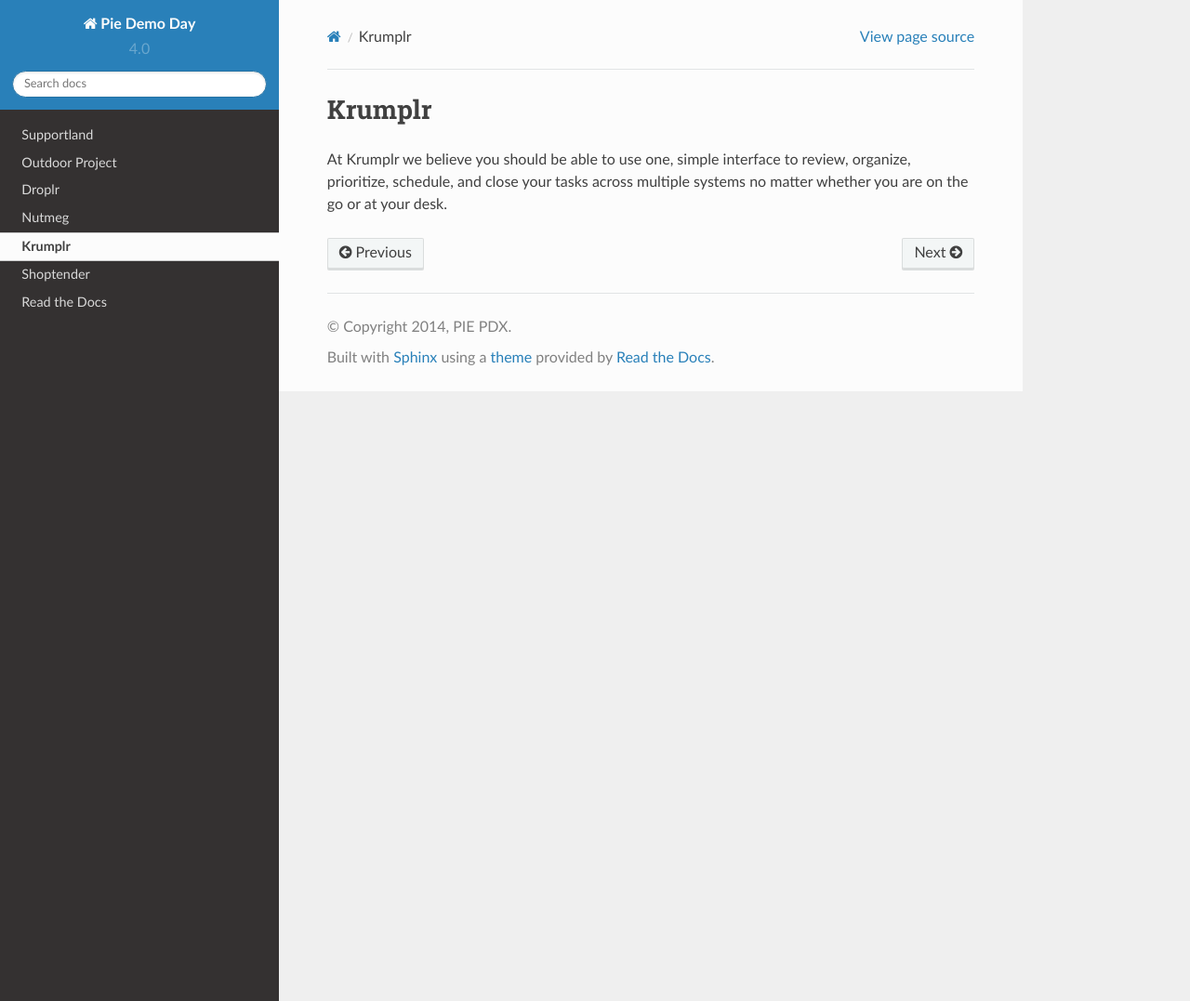
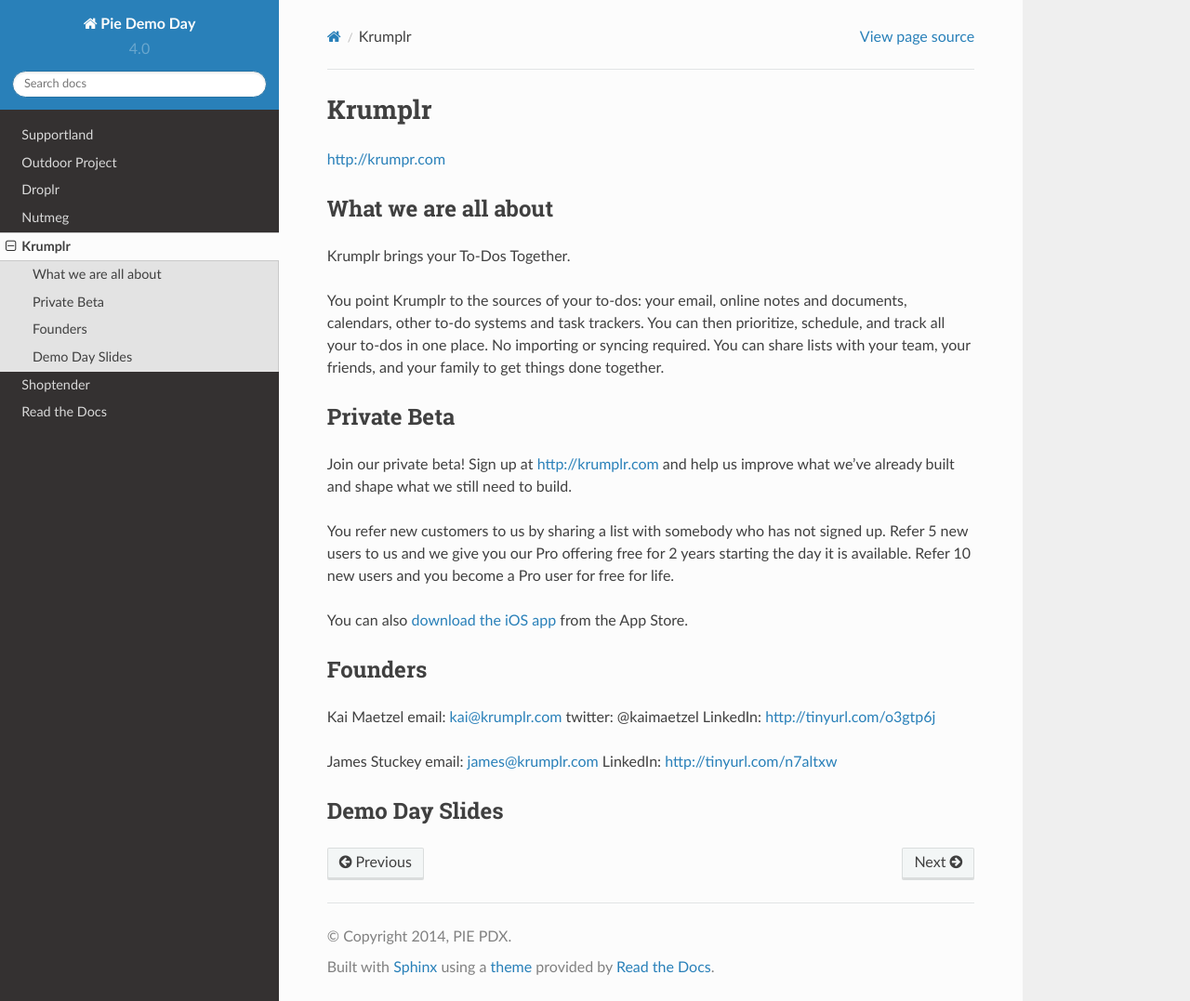
Before and after one commit to piepdx/pie-docs, a Sphinx documentation site: the page built from docs/krumplr.rst, in a window 1280 px wide and 1077 px high. Shown: the whole window at 93% size. Built offline with Sphinx 7.4.7 and the Read the Docs theme 2.0.0, drawn with Linux system fonts in a browser that asks for light colours.

Commit message:
Add krumplr info

```diff
--- a/docs/krumplr.rst
+++ b/docs/krumplr.rst
@@ -1,4 +1,44 @@
 Krumplr
 -------
 
-At Krumplr we believe you should be able to use one, simple interface to review, organize, prioritize, schedule, and close your tasks across multiple systems no matter whether you are on the go or at your desk.
+`http://krumpr.com`_
+
+What we are all about
+~~~~~~~~~~~~~~~~~~~~~
+
+Krumplr brings your To-Dos Together.
+
+You point Krumplr to the sources of your to-dos: your email, online
+notes and documents, calendars, other to-do systems and task trackers.
+You can then prioritize, schedule, and track all your to-dos in one
+place. No importing or syncing required. You can share lists with your
+team, your friends, and your family to get things done together.
+
+Private Beta
+~~~~~~~~~~~~~~~~~~~~~
+
+Join our private beta! Sign up at `http://krumplr.com`_ and help us
+improve what we’ve already built and shape what we still need to build.
+
+You refer new customers to us by sharing a list with somebody who has
+not signed up. Refer 5 new users to us and we give you our Pro offering
+free for 2 years starting the day it is available. Refer 10 new users
+and you become a Pro user for free for life.
+
+You can also `download the iOS app`_ from the App Store.
+
+Founders
+~~~~~~~~~~~~~~~~~~~~~
+
+Kai Maetzel email: kai@krumplr.com twitter: @kaimaetzel LinkedIn:
+http://tinyurl.com/o3gtp6j
+
+James Stuckey email: james@krumplr.com LinkedIn:
+http://tinyurl.com/n7altxw
+
+Demo Day Slides
+~~~~~~~~~~~~~~~~~~~~~
+
+.. _`http://krumpr.com`: http://krumpr.com/
+.. _`http://krumplr.com`: http://krumplr.com/
+.. _download the iOS app: https://itunes.apple.com/us/app/task-krumplr/id925410465?mt=8
```
